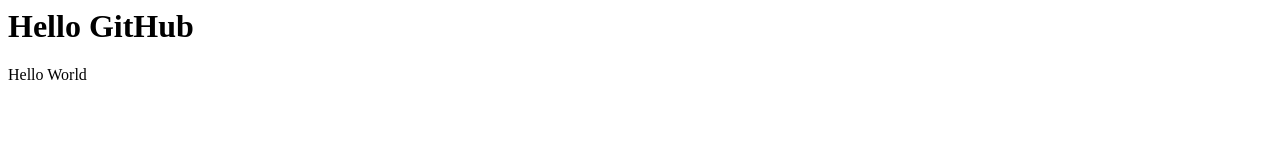
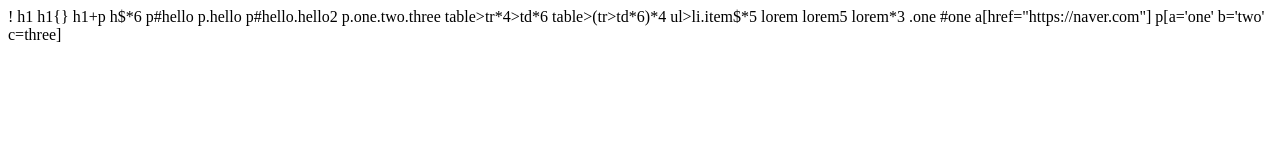
Before and after one commit to UngHeung/sampleTest, a plain HTML site: page index.html in a window 1280 px wide. Drawn offline with Linux system fonts and the light colour scheme.

Commit message:
첫번째 커밋

```diff
--- a/index.html
+++ b/index.html
@@ -1,2 +1,73 @@
-<h1>Hello GitHub</h1>
-<p>Hello World</p>
+<!-- 단축키를 잘 알아두세요 -->
+<!DOCTYPE html>
+<html lang="en">
+
+<head>
+    <meta charset="UTF-8">
+    <meta http-equiv="X-UA-Compatible" content="IE=edge">
+    <meta name="viewport" content="width=device-width, initial-scale=1.0">
+    <title>Document</title>
+    <!--
+    <style>
+        p{
+            pos
+            pos:a
+            t
+            r
+            b
+            l
+            d
+            d:f
+            v
+            m
+            matop
+            mbot
+            mle
+            mri
+            c
+        }
+    </style>
+-->
+</head>
+
+<body>
+    !
+    h1
+    h1{}
+    h1+p
+    h$*6
+    p#hello
+    p.hello
+    p#hello.hello2
+    p.one.two.three
+    table>tr*4>td*6 table>(tr>td*6)*4
+    ul>li.item$*5
+    lorem
+    lorem5
+    lorem*3
+    .one
+    #one
+    a[href="https://naver.com"]
+    p[a='one' b='two' c=three]
+    <!--
+        단축키
+        - 모든 단축키 : `Ctrl + K + S`
+        - Settings : `Ctrl + ,` (오른쪽 상단에 Settings.json file open으로 좀 더 다양한 커스터마이징 가능)
+        - Sidebar : `Ctrl + B`
+        - Terminal : `Ctrl + Shift + `` (백틱, 틸트, 템플릿리터럴)
+        - Command palette : `Ctrl + Shift + P, F1`
+        - 동시 선택 : `Ctrl + D` (2번 입력, `Ctrl + Shift + D`와 같은 역할)
+        - 동시 수정 : `Ctrl` + `Alt` + `방향키(상, 하)`, `Alt + Click`, `Alt + Shift + Drag`, `Alt + Shift + i`
+        - Quick Open : `Ctrl + P`
+        - 문장의 양 끝 : `Home` / `End`
+        - 코드의 양 끝 : `Ctrl + Home` / `Ctrl + End`
+        - 복사 / 붙여넣기 : `Ctrl + C` / `Ctrl + V` / `Alt + 방향키(위, 아래)`
+        - 단어 복사 : `Ctrl + Shift + 방향키(위, 아래)`
+        - 주석 : `Ctrl + /`
+        - 들여쓰기 / 내어쓰기 : `Ctrl + [` / `Ctrl + ]`, `tab`, `shift + tab`
+        - 한 줄 삭제 : Shift + Del
+        - 파일 생성 : Ctrl + N
+    -->
+</body>
+
+</html>
```
Also changed, not shown: 1 other file.
